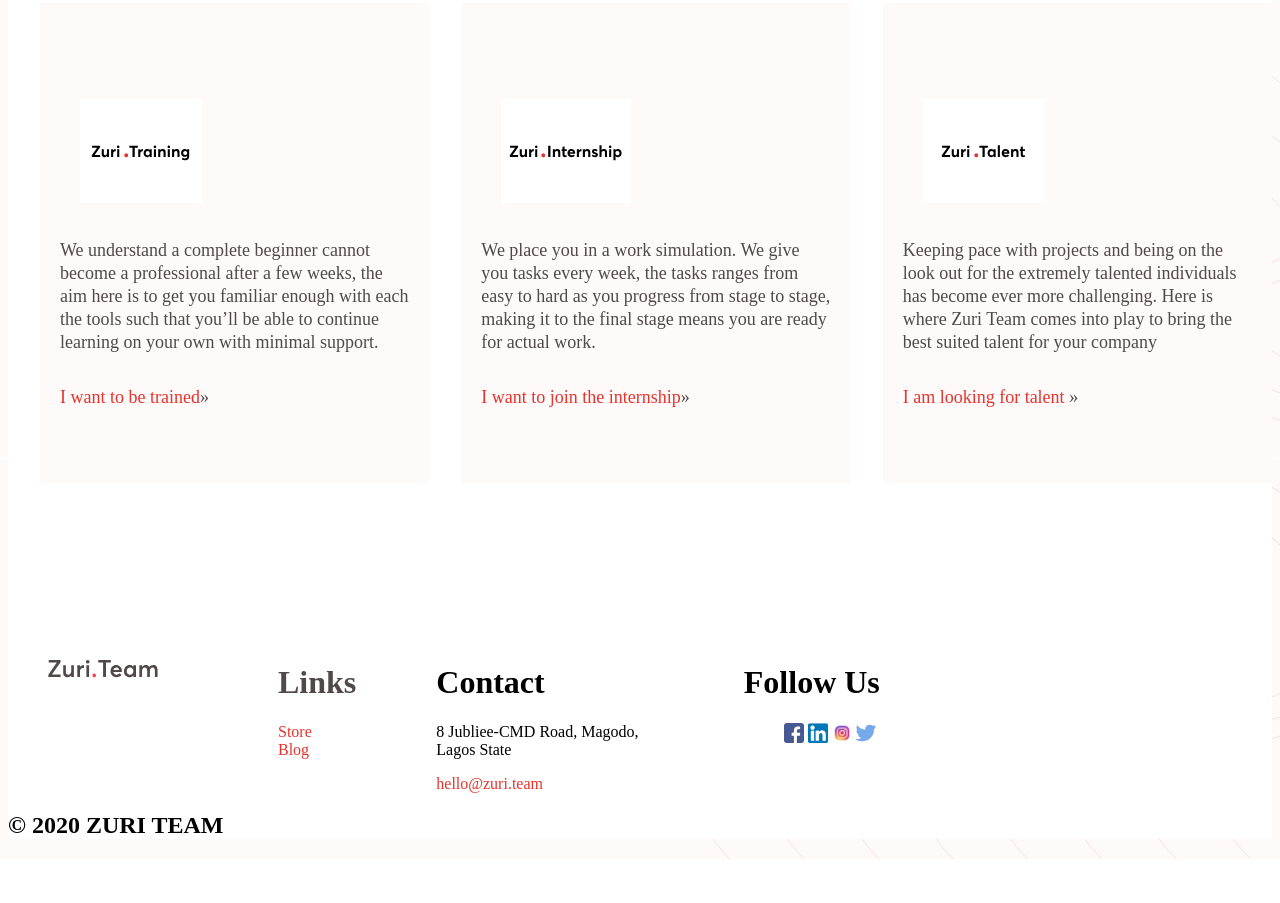
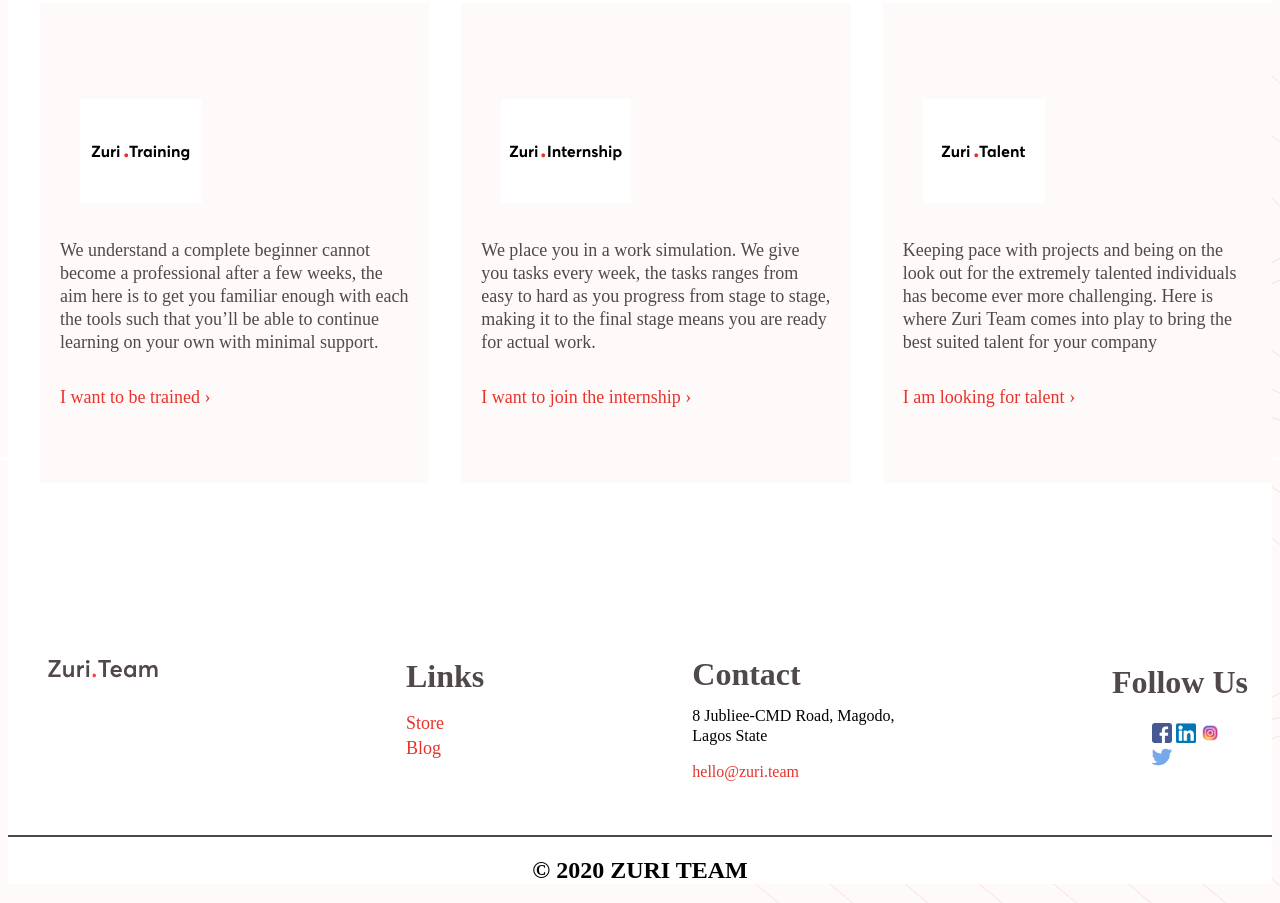
Before and after one commit to Darab-gif/Zuri_landpage, a plain HTML site: page index.html in a window 1280 px wide. Shown: the part 1146-2049 px from the top of the page. Before the commit the page ends 2005 px from the top, so only its background shows below. Drawn offline with Linux system fonts and the light colour scheme.

Commit message:
Updated the footer section

```diff
--- a/index.html
+++ b/index.html
@@ -49,7 +49,7 @@
           </p>
 
           <p class="body_section_link">
-            <a href="#">I want to be trained</a>&raquo;
+            <a href="#">I want to be trained</a> <span>&rsaquo;</span>
           </p>
         </div>
         <div class="body_section">
@@ -63,7 +63,7 @@
           </p>
 
           <p class="body_section_link">
-            <a href="#">I want to join the internship</a>&raquo;
+            <a href="#">I want to join the internship</a> <span>&rsaquo;</span>
           </p>
         </div>
         <div class="body_section">
@@ -78,7 +78,7 @@
           </p>
 
           <p class="body_section_link">
-            <a href="#">I am looking for talent </a>&raquo;
+            <a href="#">I am looking for talent </a> <span>&rsaquo;</span>
           </p>
         </div>
         <figure class="right">
--- a/style.css
+++ b/style.css
@@ -141,7 +141,7 @@ body {
   text-decoration: none;
   color: #e7332b;
 }
-.body_section_link {
+.body_section_link span {
   color: #e7332b;
 }
 
@@ -155,10 +155,14 @@ body {
 
 .footer_info {
   display: flex;
-  gap: 5rem;
+  gap: 13rem;
   padding-top: 10rem;
+  border-bottom: 2px solid #514949;
+  height: 12rem;
 }
-
+.footer_link {
+  line-height: 25px;
+}
 .footer_link h1 {
   color: #514949;
 }
@@ -170,17 +174,28 @@ body {
 .footer_link li a {
   text-decoration: none;
   color: #e7332b;
+  font-size: 18px;
 }
 .footer_contact {
   width: 18%;
+  line-height: 20px;
 }
-
+.footer_contact h1 {
+  color: #514949;
+}
 .footer_contact a {
   text-decoration: none;
   color: #e7332b;
 }
-
+.footer_media h1 {
+  color: #514949;
+}
 .footer_media_img img {
   width: 20px;
   height: 20px;
+  cursor: pointer;
 }
+
+.footer_foot {
+  text-align: center;
+}
```
